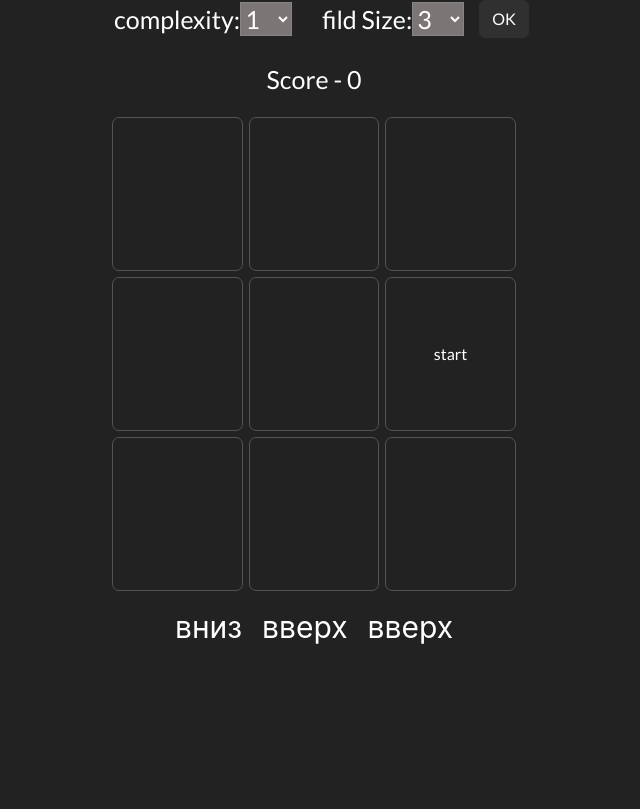
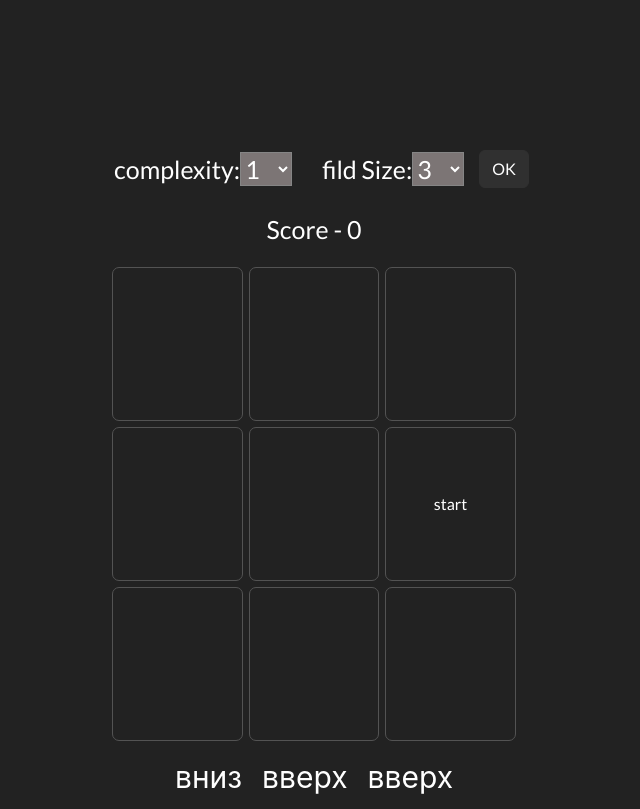
Before and after one commit to Kniferrr/labyrinthGame, a React (Create React App) app: page / in a window 1280 px wide. Shown: the whole page, without its empty margins (326-966 px from the left). Built offline with nearby package versions, Linux system fonts and the light colour scheme.

Commit message:
bug fixed

```diff
--- a/src/components/GameField/GameField.css
+++ b/src/components/GameField/GameField.css
@@ -25,5 +25,5 @@
 
 .startPoint{
     position:absolute;
-
+    z-index: -1;
 }
--- a/src/components/GameField/GameField.js
+++ b/src/components/GameField/GameField.js
@@ -11,7 +11,7 @@ function GameField() {
 
     useEffect(()=>{
         dispatch(restartGame(fieldSize,complexity));
-    }, [])
+    }, []);
 
     const Examination = (e) => {
       dispatch(endGame(e.target.id))
--- a/src/components/Header/Header.css
+++ b/src/components/Header/Header.css
@@ -4,6 +4,7 @@
 }
 
 .HeaderForm{
+    margin-top: 150px;
     width: 100%;
     font-size: 25px;
     display: flex;
--- a/src/components/Header/Header.js
+++ b/src/components/Header/Header.js
@@ -47,7 +47,6 @@ function Header() {
                 <option value="6">6</option>
                 <option value="7">7</option>
                 <option value="10">10</option>
-                <option value="20">20</option>
 			</select>
             </span>
     <button onClick={OkButton} className="btn btn-dark HederFormOKButton">OK</button>
```
Also changed, not shown: 11 other files (tests, documents, lock files or other folders).
